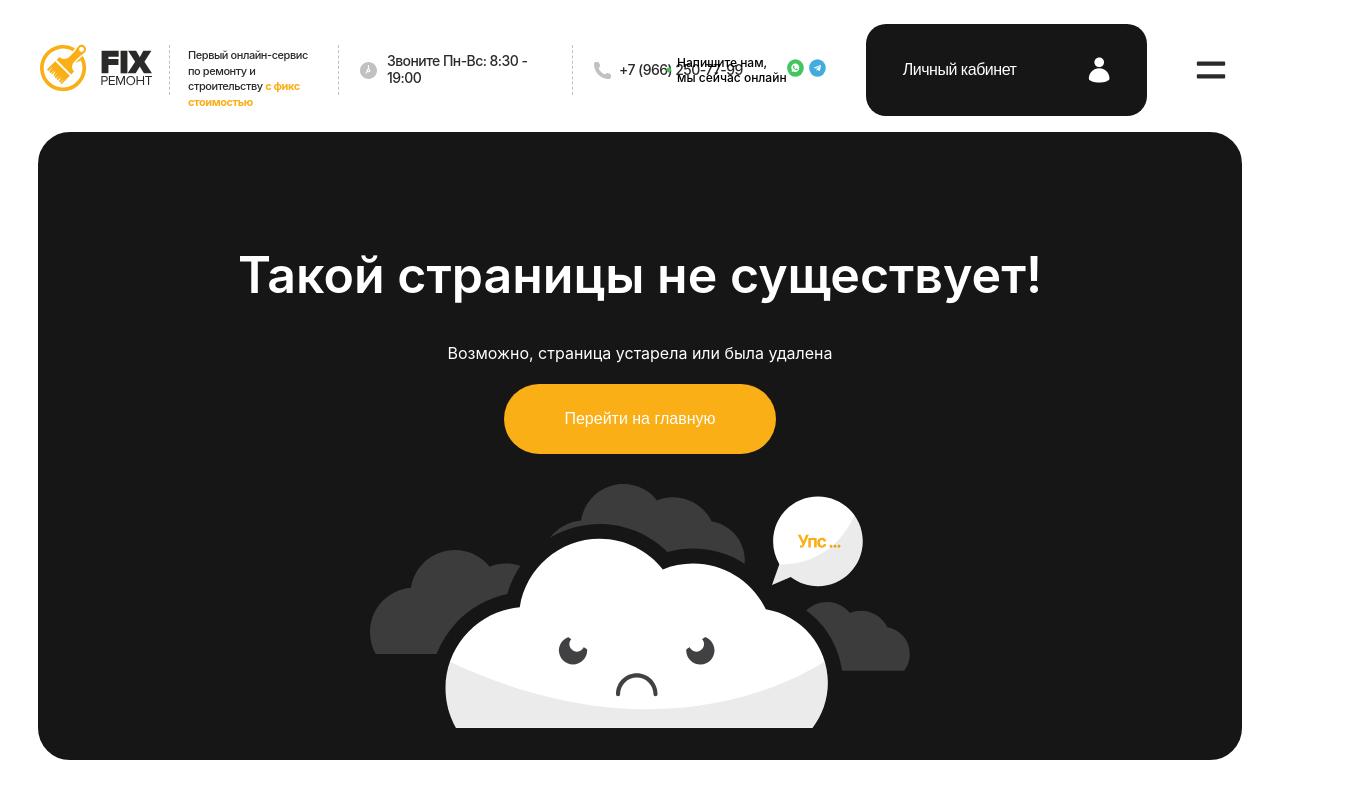
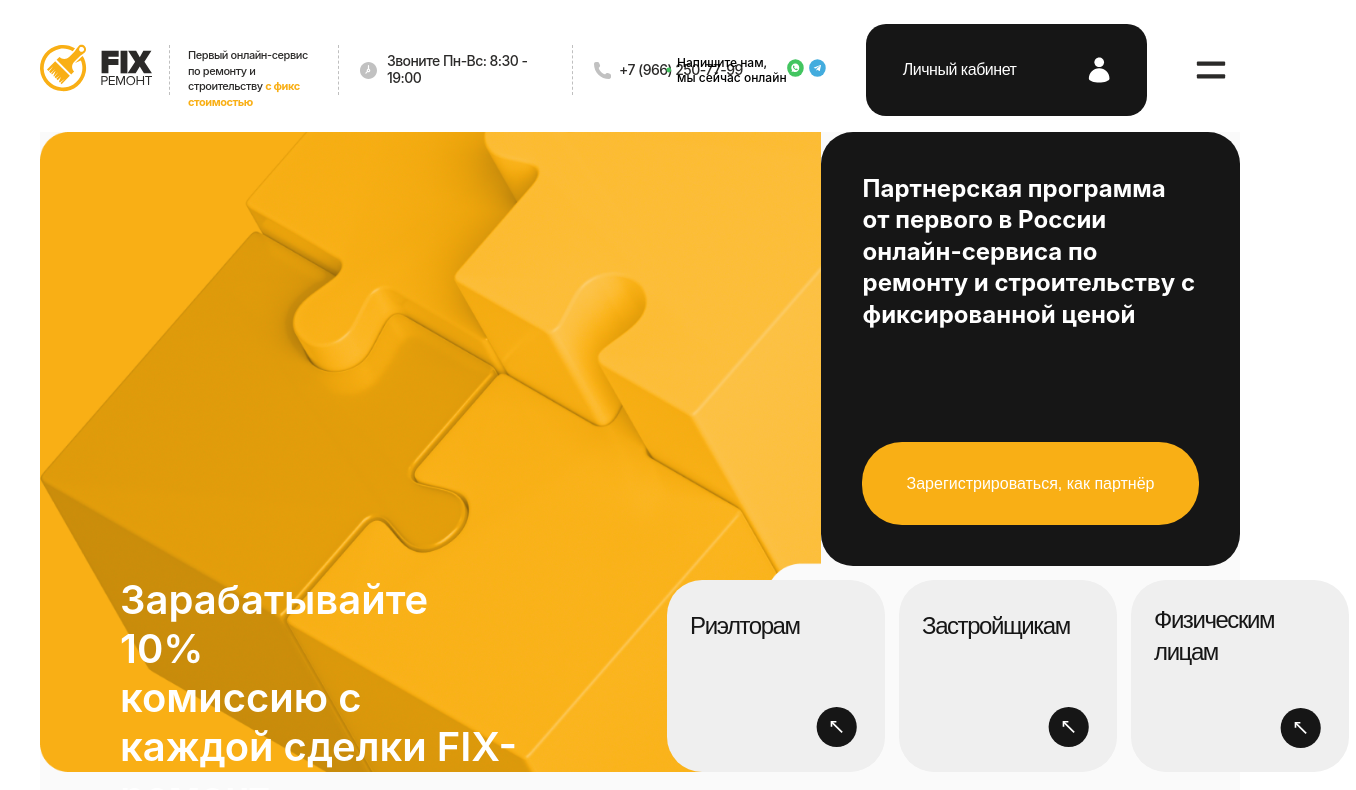
Before and after one commit to projacktor/FixR, a React (Vite) app: page /partnership in a window 1280 px wide. Shown: the top 790 px of the page, 1356 px wide, since content can reach past the window. Built offline with nearby package versions, Linux system fonts and the light colour scheme.

Commit message:
Start Partnership page and fix home style

```diff
--- a/public/assets/styles/global.scss
+++ b/public/assets/styles/global.scss
@@ -22,8 +22,8 @@
   color: rgb(22, 22, 22);
   font-size: 3.13rem;
   font-weight: 600;
-  line-height: 3.81rem;
-  letter-spacing: -7%;
+  //line-height: 3.81rem;
+  letter-spacing: -8%;
   text-align: left;
 }
 
--- a/src/App.jsx
+++ b/src/App.jsx
@@ -16,6 +16,7 @@
 import PageNotFound from "./pages/404/PageNotFound.jsx";
 import RenovationService from "./pages/Renovation service/RenovationService.jsx";
 import BuildingService from "./pages/Building service/BuildingService.jsx";
+import Partnership from "./pages/Partnership/Partnership.jsx";
 
 // TODO: change photo on About page
 
@@ -38,6 +39,7 @@
                     <Route path="*" element={<PageNotFound/>}/>
                     <Route path="/services/renovation" element={<RenovationService/>}/>
                     <Route path="/services/building" element={<BuildingService/>}/>
+                    <Route path="/partnership" element={<Partnership/>}/>
                 </Routes>
             </BrowserRouter>
             <Footer/>
--- a/src/components/widgets/Renovation Header/style.scss
+++ b/src/components/widgets/Renovation Header/style.scss
@@ -1,7 +1,6 @@
 .head_banner {
   width: 100%;
   height: 620px;
-  //background-image: url();
   background-size: cover  ;
 
   h1 {
--- a/src/pages/Home/Home.jsx
+++ b/src/pages/Home/Home.jsx
@@ -55,20 +55,20 @@
                     </div>
                     <div className="home_sections">
                         <button className="section_renovation section_box" onClick={openLink("/services/renovation")}>
-                            <p className="renovation_para">Ремонт</p>
+                            <h3 className="renovation_para">Ремонт</h3>
                             <p className="hidden_text">Без визитов на объект. <br/>
                                 Заезжайте на готовую <br/> квартиру уже через <br/> 6-8 месяцев</p>
                             <img className="linkImg revertImg" src={linkImg} alt="section_background"/>
                         </button>
                         <button className="section_building section_box" onClick={openLink("/services/building")}>
-                            <p className="building_para">Строительство</p>
+                            <h3 className="building_para">Строительство</h3>
                             <p className="hidden_text">Без визитов на объект. <br/>
 
                                 Заезжайте на готовую <br/> квартиру уже через <br/> 6-8 месяцев</p>
                             <img className="linkImg revertImg" src={linkImg} alt="section_background"/>
                         </button>
                         <button className="section_box" id="section_partnership">
-                            <p className="building_para">Партнерская программа</p>
+                            <h3 className="building_para">Партнерская программа</h3>
                             <p className="hidden_text">Без визитов на объект. <br/>
                                 Заезжайте на готовую <br/> квартиру уже через <br/> 6-8 месяцев</p>
                             <img className="linkImg revertImg" src={linkImg} alt="section_background"/>
--- a/src/pages/Home/style.scss
+++ b/src/pages/Home/style.scss
@@ -114,96 +114,6 @@
             border: 1px solid #fff;
           }
         }
-      }
-
-      .home_sections {
-        width: 100%;
-        height: 22%;
-        display: flex;
-        flex-direction: row;
-        align-items: center;
-        margin-top: 1rem;
-
-        .hidden_text {
-          display: none;
-          position: relative;
-          top: -3rem;
-          left: 10px;
-          height: 0;
-          font-weight: 400;
-          font-size: 16px;
-          letter-spacing: -0.02em;
-          color: #fff;
-        }
-
-
-        .renovation_para, .building_para {
-          position: relative;
-          top: -30px;
-          left: 1px;
-        }
-
-        .section_box {
-          width: 40%;
-          height: 12rem;
-          margin: 0 1%;
-          border-radius: 2.19rem;
-          border-color: transparent;
-          background: rgba(239, 239, 239, 1);
-
-          &:hover {
-            background-image: url("../../../public/assets/img/sectionBackground.png");
-
-            .hidden_text {
-              display: block;
-            }
-
-            p {
-              color: white;
-            }
-
-            .revertImg {
-              content: url("../../../public/assets/svg/revertLinkImg.svg");
-            }
-          }
-        }
-
-        #section_partnership {
-          p {
-            top: -20px;
-          }
-
-          .hidden_text {
-            top: -40px;
-          }
-
-          .linkImg {
-            top: -2%;
-          }
-        }
-      }
-
-      .home_sections p {
-        padding: 0 7%;
-        font-weight: 545;
-        font-size: 24px;
-        line-height: 133%;
-        letter-spacing: -0.06em;
-        color: #161616;
-        text-align: left;
-        //margin: 10%;
-      }
-
-      .home_sections img {
-        position: relative;
-        display: flex;
-        flex-direction: row;
-        justify-content: center;
-        align-items: center;
-        padding: 0 10%;
-        width: 20%;
-        top: 6%;
-        left: 60%;
       }
     }
 
@@ -351,3 +261,92 @@
     order: 5;
   }
 }
+
+.home_sections {
+  width: 100%;
+  height: 22%;
+  display: flex;
+  flex-direction: row;
+  align-items: center;
+  margin-top: 1rem;
+
+  .hidden_text {
+    display: none;
+    position: relative;
+    top: -3rem;
+    left: 10px;
+    height: 0;
+    font-weight: 400;
+    font-size: 16px;
+    letter-spacing: -0.02em;
+    color: #fff;
+  }
+
+
+  .renovation_para, .building_para {
+    position: relative;
+    top: -30px;
+    left: 1px;
+  }
+
+  .section_box {
+    width: 40%;
+    height: 12rem;
+    margin: 0 1%;
+    border-radius: 2.19rem;
+    border-color: transparent;
+    background: rgba(239, 239, 239, 1);
+
+    &:hover {
+      background-image: url("../../../public/assets/img/sectionBackground.png");
+
+      .hidden_text {
+        display: block;
+      }
+
+      h3 {
+        color: white;
+      }
+
+      .revertImg {
+        content: url("../../../public/assets/svg/revertLinkImg.svg");
+      }
+    }
+  }
+
+  #section_partnership {
+    h3 {
+      top: -20px;
+    }
+
+    .hidden_text {
+      top: -40px;
+    }
+
+    .linkImg {
+      top: -2%;
+    }
+  }
+
+  h3 {
+    padding: 0 7%;
+    font-weight: 500;
+    font-size: 24px;
+    line-height: 133%;
+    letter-spacing: -0.06em;
+    color: #161616;
+    text-align: left;
+  }
+
+  img {
+    position: relative;
+    display: flex;
+    flex-direction: row;
+    justify-content: center;
+    align-items: center;
+    padding: 0 10%;
+    width: 20%;
+    top: 6%;
+    left: 60%;
+  }
+}
--- /dev/null
+++ b/src/pages/Partnership/Partnership.jsx
@@ -0,0 +1,45 @@
+import React from 'react';
+
+import "./style.scss";
+import OrangeButton from "../../components/shared/buttons/Orange_Button/OrangeButton.jsx";
+import Sections from "../../components/shared/Sections/Sections.jsx";
+import openLink from "../../components/functions/openLink.js";
+import linkImg from "../../../public/assets/svg/linkImg.svg";
+
+function Partnership() {
+    return (
+        <main className="partnership">
+            <div className="partnership_header">
+                <div id="left">
+                    <h1>Зарабатывайте 10% <br/> комиссию с каждой сделки FIX-ремонт</h1>
+                </div>
+                <div id="right">
+                    <h2>Партнерская программа
+                        <br/>
+                        от первого в России
+                        <br/>
+                        онлайн-сервиса по ремонту и строительству с фиксированной ценой</h2>
+                    <OrangeButton text="Зарегистрироваться, как партнёр" link=""/>
+                </div>
+            </div>
+            <div id="bottom">
+                <div className="home_sections">
+                    <button className="section_renovation section_box" onClick={openLink("/services/renovation")}>
+                        <h3 className="renovation_para">Риэлторам</h3>
+                        <img className="linkImg revertImg" src={linkImg} alt="section_background"/>
+                    </button>
+                    <button className="section_building section_box" onClick={openLink("/services/building")}>
+                        <h3 className="building_para">Застройщикам</h3>
+                        <img className="linkImg revertImg" src={linkImg} alt="section_background"/>
+                    </button>
+                    <button className="section_box" id="section_partnership">
+                        <h3 className="building_para">Физическим лицам</h3>
+                        <img className="linkImg revertImg" src={linkImg} alt="section_background"/>
+                    </button>
+                </div>
+            </div>
+        </main>
+    );
+}
+
+export default Partnership;
--- /dev/null
+++ b/src/pages/Partnership/style.scss
@@ -0,0 +1,55 @@
+.partnership {
+  width: 100%;
+  .partnership_header {
+    display: flex;
+    flex-direction: row;
+    justify-content: space-around;
+
+    width: 100%;
+    #left {
+      width: 68%;
+      height: 40rem;
+      background-image: url(../../../public/assets/img/partnershipBackground.png);
+      background-size: cover;
+      h1 {
+        position: relative;
+        top: 26rem;
+        left: 5rem;
+        width: 25rem;
+        color: white;
+        font-size: 40px;
+        //font-weight: 500;
+      }
+    }
+
+    #right {
+      display: flex;
+      flex-direction: column;
+      align-items: center;
+      width: 22rem;
+      height: 22rem;
+      padding: 41px;
+      background: #161616;
+      border-radius: 32px;
+
+      h2 {
+        width: 21rem;
+        margin-top: 0;
+        margin-bottom: 7rem;
+        color: white;
+        line-height: 131%;
+      }
+
+      button {
+        width: 100%;
+      }
+    }
+  }
+
+  #bottom {
+    position: relative;
+    left: 23rem;
+    top: -13rem;
+    width: 43.5em;
+  }
+}
```
Also changed, not shown: public/assets/img/partnershipBackground.png (added).
